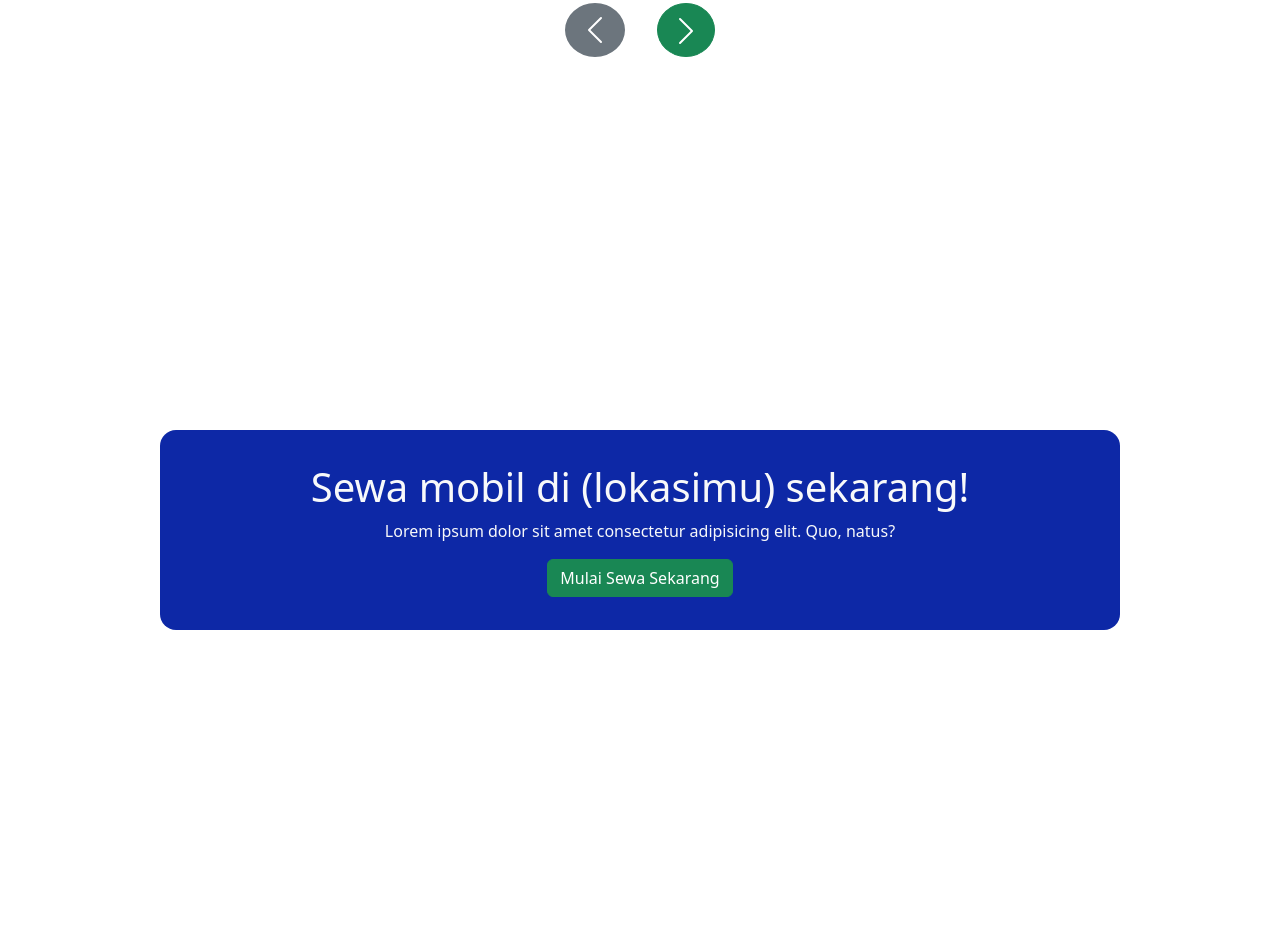
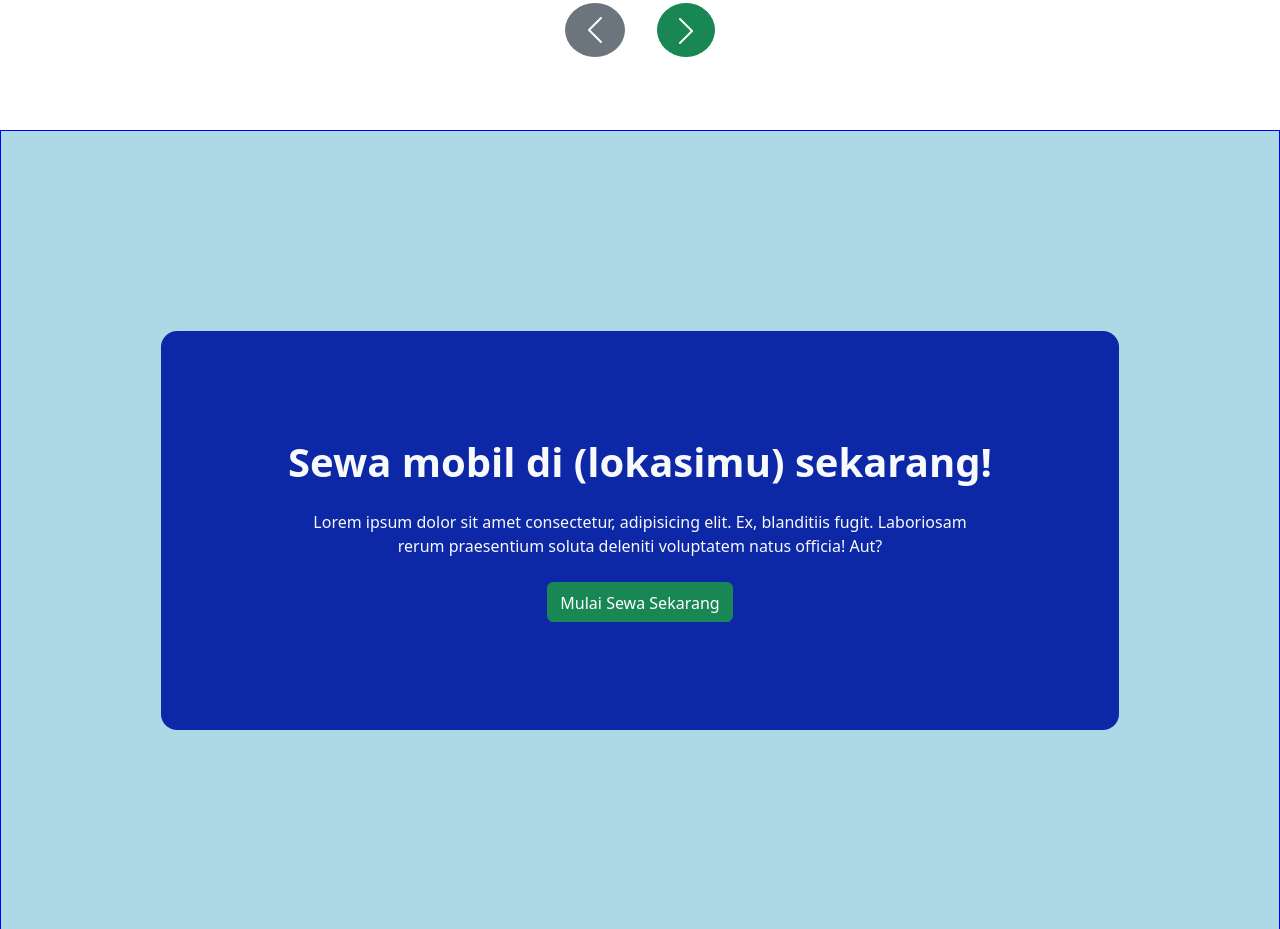
Before and after one commit to hatrnuhn/binarxsynrgy, a website: page chapter1/challenge/index.html in a window 1280 px wide. Shown: the part 3070-3999 px from the top of the page. Drawn offline with nearby package versions, Linux system fonts and the light colour scheme.

Commit message:
update topic5

```diff
--- a/chapter1/challenge/index.html
+++ b/chapter1/challenge/index.html
@@ -437,12 +437,12 @@
       </div>
     </div>
 
-    <div class="container-fluid p-0 m-0 topic5 vh-100 d-flex align-items-center text-light">
-      <div class="container-fluid h-25 w-75 d-flex align-items-center justify-content-center rounded-4 blue">
-        <div class="d-flex align-items-center flex-column">
-          <h1 class="justify-content-center align-items-center d-flex">Sewa mobil di (lokasimu) sekarang!</h1>
-          <p class="fs-6 small justify-content-center d-flex">Lorem ipsum dolor sit amet consectetur adipisicing elit. Quo, natus?</p>
-          <button class="btn btn-success">Mulai Sewa Sekarang</button>
+    <div class="container-fluid p-0 m-0 topic5 vh-100 d-flex align-items-center text-light box">
+      <div class="container-fluid h-50 w-75 d-flex align-items-center justify-content-center rounded-4 blue">
+        <div class="d-flex align-items-center flex-column px-2 p-md-0">
+          <h1 class="justify-content-center align-items-center d-flex fs-1 text-center pb-2 fw-bolder">Sewa mobil di (lokasimu) sekarang!</h1>
+          <p class="fs-6 small justify-content-center d-flex text-center py-2 w-75">Lorem ipsum dolor sit amet consectetur, adipisicing elit. Ex, blanditiis fugit. Laboriosam rerum praesentium soluta deleniti voluptatem natus officia! Aut?</p>
+          <button class="btn btn-success text-center pt-2">Mulai Sewa Sekarang</button>
         </div>
       </div>
     </div>
```
